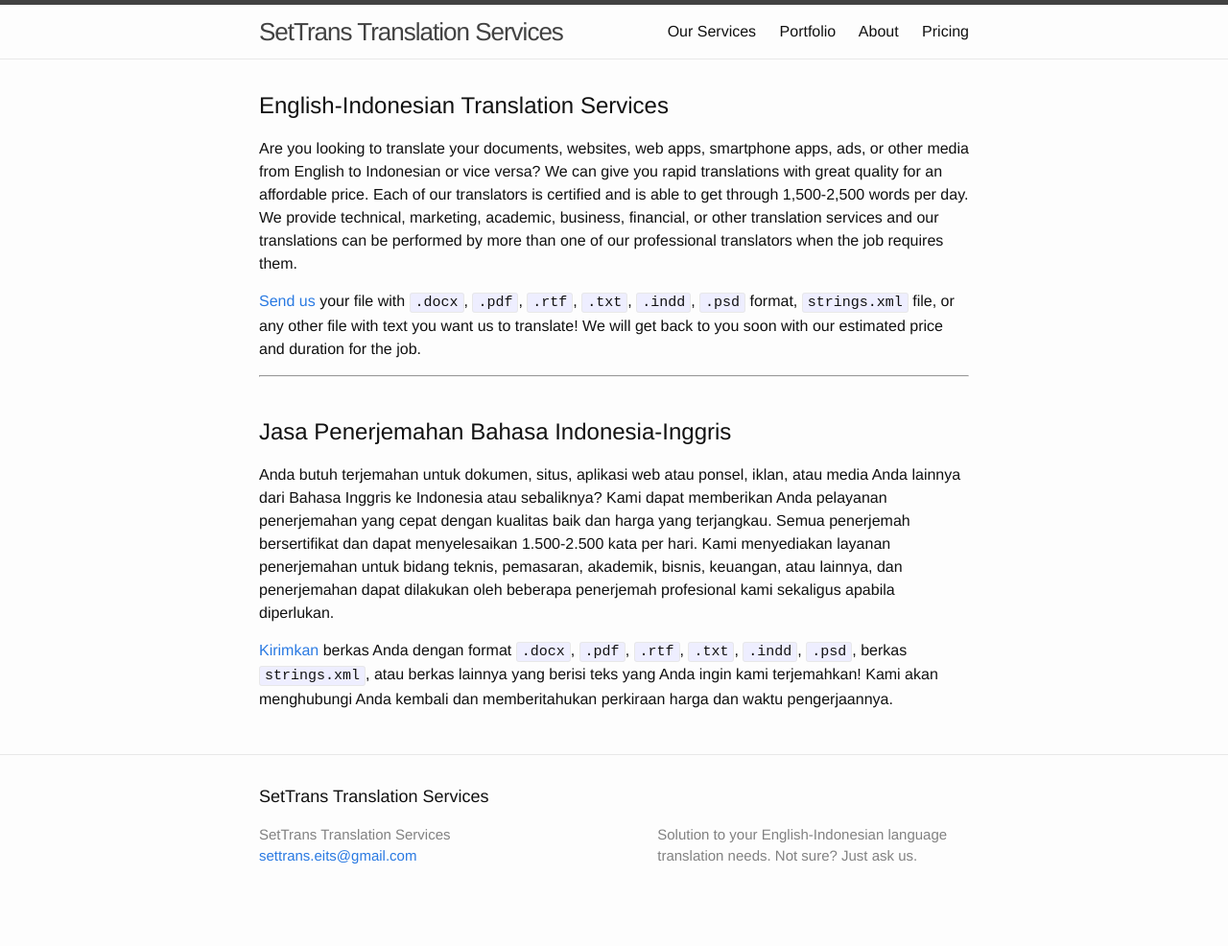
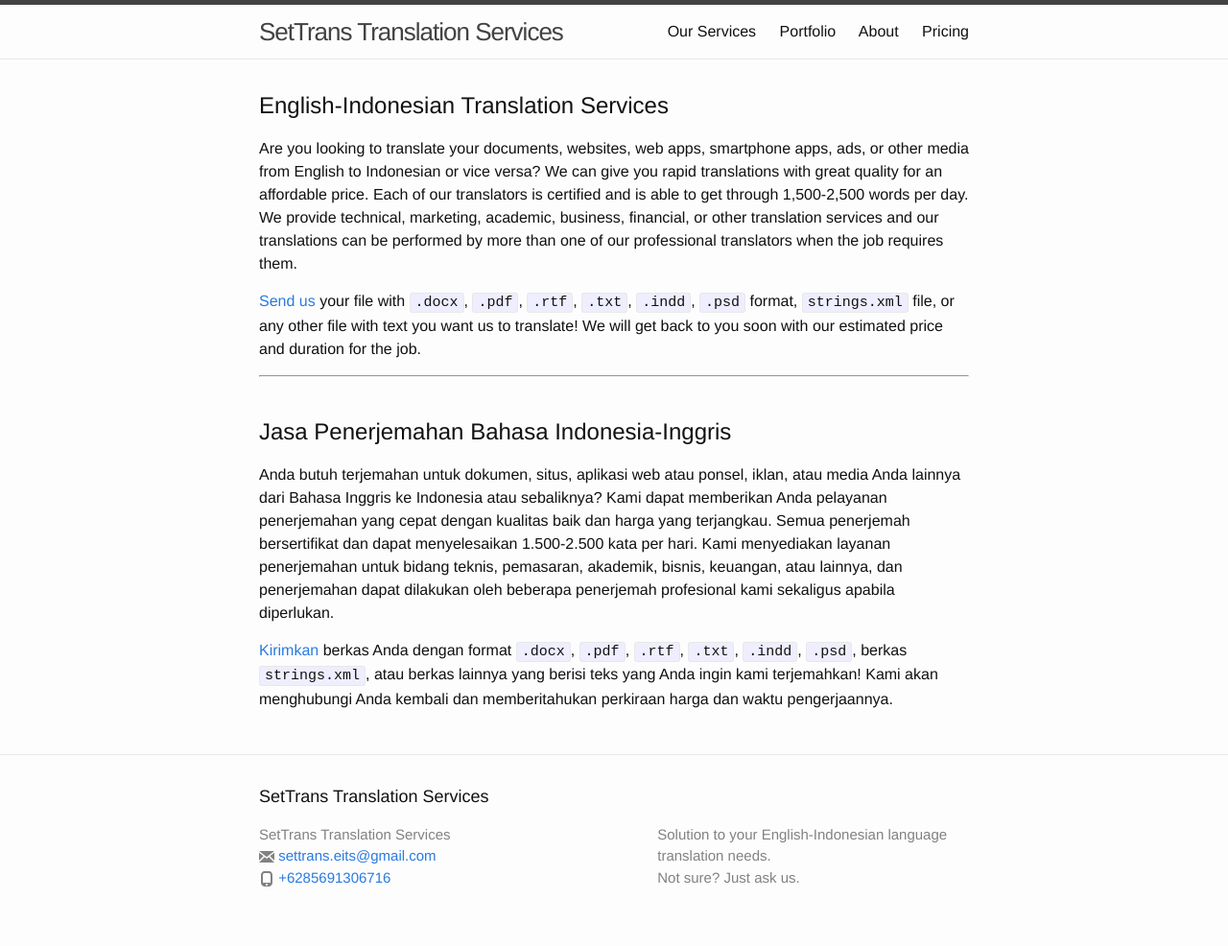
Before and after one commit to settrans/settrans.github.io, a Jekyll site: the page built from index.md, in a window 1280 px wide. Shown: the whole page at 96% size. Built offline with Jekyll 4.4.1, drawn with Linux system fonts in a browser that asks for light colours; before the commit the page ends 964 px from its top, so only the background shows below that.

Commit message:
add info and change font to ubuntu

```diff
--- a/_config.yml
+++ b/_config.yml
@@ -8,8 +8,9 @@
 # Site settings
 title: SetTrans Translation Services
 email: settrans.eits@gmail.com
+phone: "+6285691306716"
 description: > # this means to ignore newlines until "baseurl:"
-   Solution to your English-Indonesian language translation needs.
+   Solution to your English-Indonesian language translation needs.  <br/>
    Not sure? Just ask us.
 baseurl: "" # the subpath of your site, e.g. /blog
 url: "http://settrans.github.io"
--- a/_includes/footer.html
+++ b/_includes/footer.html
@@ -8,7 +8,14 @@
       <div class="footer-col footer-col-1">
         <ul class="contact-list">
           <li>{{ site.title }}</li>
-          <li><a href="mailto:{{ site.email }}">{{ site.email }}</a></li>
+          <li>
+            {% include icon-email.html email=site.email %}
+          </li>
+          {% if site.phone %}
+          <li>
+            {% include icon-phone.html phone=site.phone %}
+          </li>
+          {% endif %}
         </ul>
       </div>
 
--- /dev/null
+++ b/_includes/icon-email.html
@@ -0,0 +1 @@
+<span class="icon icon--github">{% include icon-email.svg %} </span><a href="mailto:{{ include.email }}"><span class="username">{{ include.email }}</span></a>
--- a/_includes/icon-github.html
+++ b/_includes/icon-github.html
@@ -1 +1 @@
-<a href="https://github.com/{{ include.username }}"><span class="icon icon--github">{% include icon-github.svg %}</span><span class="username">{{ include.username }}</span></a>
+<span class="icon icon--github">{% include icon-github.svg %} </span><a href="https://github.com/{{ include.username }}"><span class="username">{{ include.username }}</span></a>
--- /dev/null
+++ b/_includes/icon-phone.html
@@ -0,0 +1 @@
+<span class="icon icon--github">{% include icon-phone.svg %} </span><a href="tel:{{ include.phone }}"><span class="username">{{ include.phone }}</span></a>
--- /dev/null
+++ b/_layouts/head.html
@@ -0,0 +1,3 @@
+<head>
+   <link href='https://fonts.googleapis.com/css?family=Ubuntu' rel='stylesheet' type='text/css'>
+</head>
--- a/css/main.scss
+++ b/css/main.scss
@@ -4,7 +4,7 @@
 @charset "utf-8";
 
 // Our variables
-$base-font-family: "Helvetica Neue", Helvetica, Arial, sans-serif;
+$base-font-family: Ubuntu, "Helvetica Neue", Helvetica, Arial, sans-serif;
 $base-font-size:   16px;
 $base-font-weight: 400;
 $small-font-size:  $base-font-size * 0.875;
```
Also changed, not shown: _includes/icon-email.svg (added), _includes/icon-phone.svg (added).
